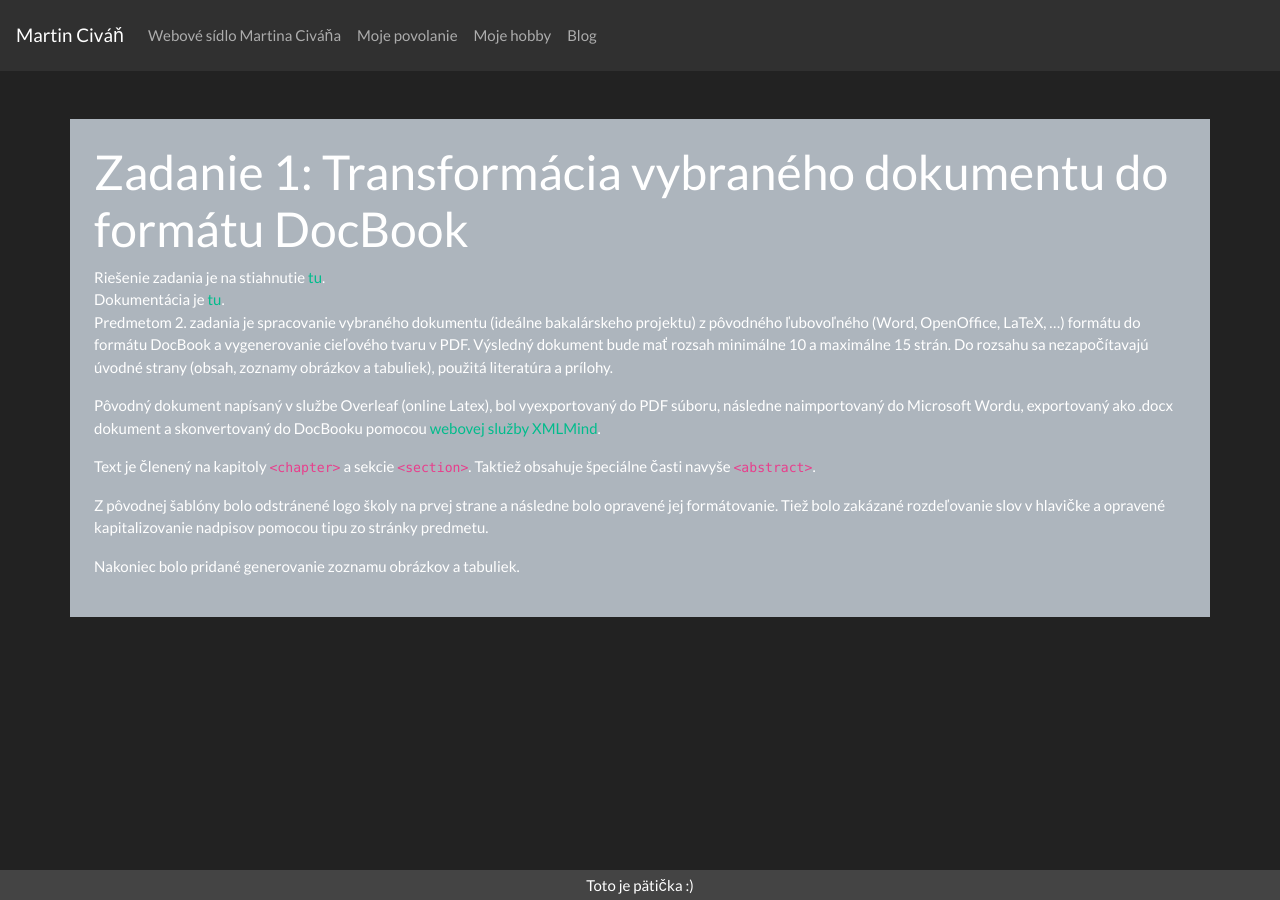
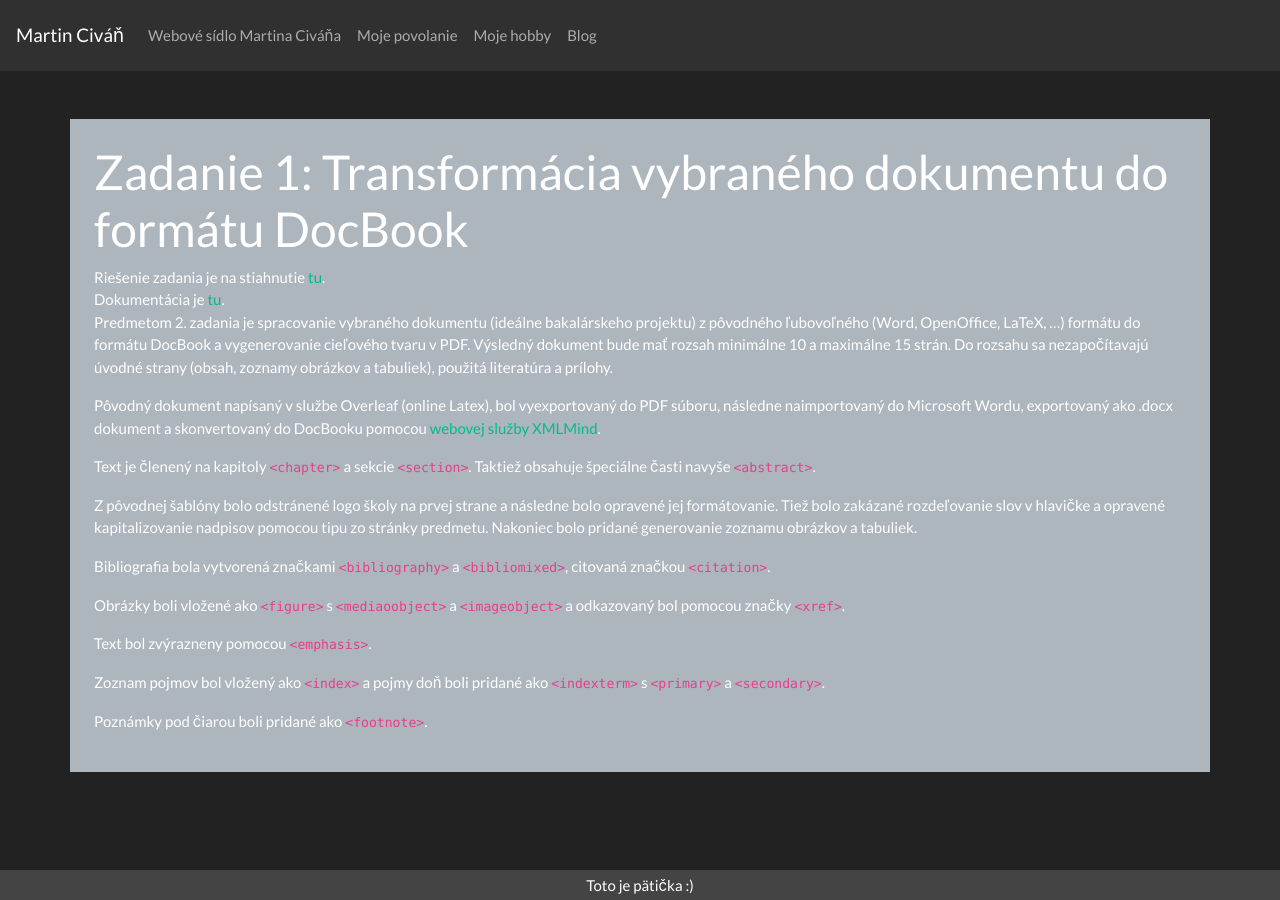
Before and after one commit to martincivan/martincivan.github.io, a Jekyll site: the page built from _zadania/zadanie2.md, in a window 1280 px wide. Built offline with Jekyll 4.4.1, drawn with Linux system fonts in a browser that asks for light colours.

Commit message:
zadanie 2 2

```diff
--- a/_zadania/zadanie2.md
+++ b/_zadania/zadanie2.md
@@ -17,5 +17,14 @@
 
 Z pôvodnej šablóny bolo odstránené logo školy na prvej strane a následne bolo opravené jej formátovanie.
 Tiež bolo zakázané rozdeľovanie slov v hlavičke a opravené kapitalizovanie nadpisov pomocou tipu zo stránky predmetu.
+Nakoniec bolo pridané generovanie zoznamu obrázkov a tabuliek.
 
- Nakoniec bolo pridané generovanie zoznamu obrázkov a tabuliek.
+Bibliografia bola vytvorená značkami `<bibliography>` a `<bibliomixed>`, citovaná značkou `<citation>`.
+
+Obrázky boli vložené ako `<figure>` s `<mediaoobject>` a `<imageobject>` a odkazovaný bol pomocou značky `<xref>`.
+
+Text bol zvýrazneny pomocou `<emphasis>`.
+
+Zoznam pojmov bol vložený ako `<index>` a pojmy doň boli pridané ako `<indexterm>` s `<primary>` a `<secondary>`.
+
+Poznámky pod čiarou boli pridané ako `<footnote>`.
```
